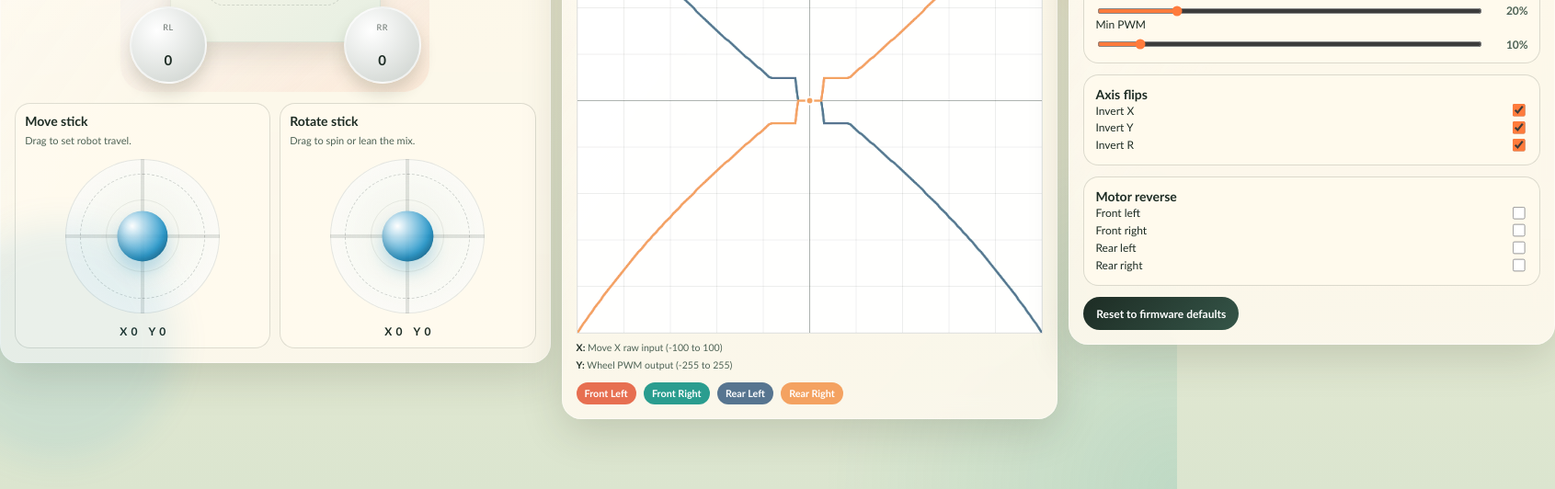
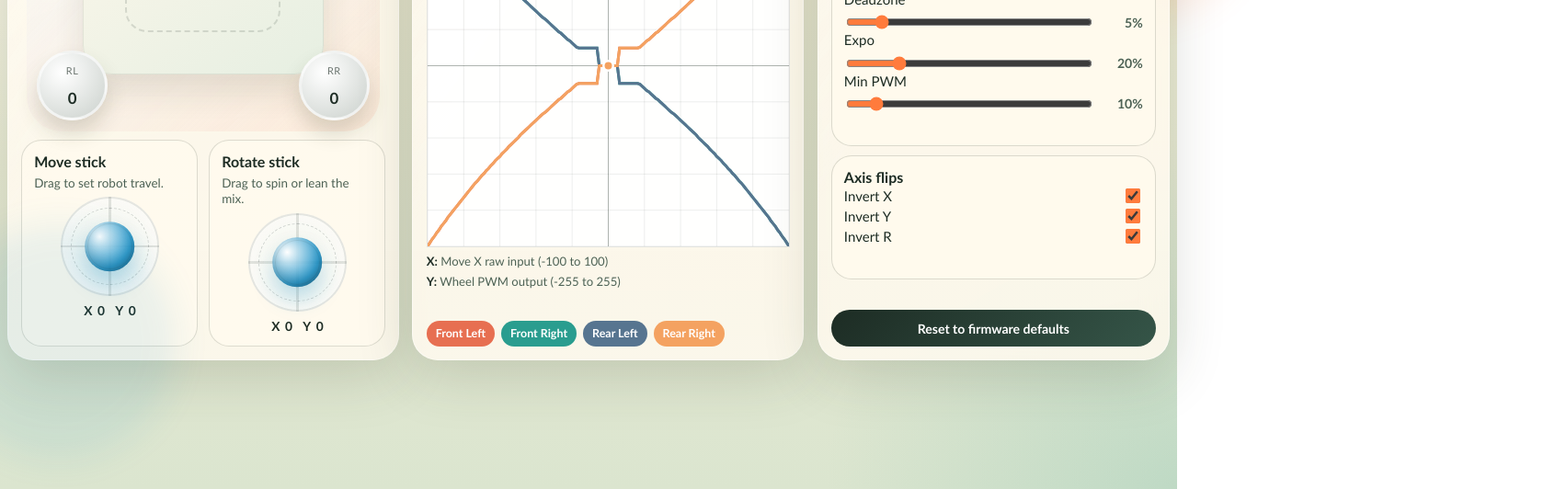
Before and after one commit to aztechell/joystick-explained, a website with bundled scripts: page index.html in a window 1280 px wide. Shown: the part 268-800 px from the top of the page at 92% size, 1691 px wide, since content can reach past the window. Built offline with nearby package versions, Linux system fonts and the light colour scheme.

Commit message:
Remove motor control settings from index.html and app.js; update styles.css for responsive design improvements

```diff
--- a/index.html
+++ b/index.html
@@ -178,26 +178,6 @@
                   </label>
                 </div>
 
-                <div class="settings-group">
-                  <h3>Motor reverse</h3>
-                  <label class="switch-row" for="motor-frontLeft">
-                    <span>Front left</span>
-                    <input type="checkbox" id="motor-frontLeft" data-motor-setting="frontLeft">
-                  </label>
-                  <label class="switch-row" for="motor-frontRight">
-                    <span>Front right</span>
-                    <input type="checkbox" id="motor-frontRight" data-motor-setting="frontRight">
-                  </label>
-                  <label class="switch-row" for="motor-rearLeft">
-                    <span>Rear left</span>
-                    <input type="checkbox" id="motor-rearLeft" data-motor-setting="rearLeft">
-                  </label>
-                  <label class="switch-row" for="motor-rearRight">
-                    <span>Rear right</span>
-                    <input type="checkbox" id="motor-rearRight" data-motor-setting="rearRight">
-                  </label>
-                </div>
-
                 <div class="settings-actions">
                   <button class="reset-button" type="button" id="reset-settings">Reset to firmware defaults</button>
                 </div>
--- a/js/app.js
+++ b/js/app.js
@@ -69,9 +69,6 @@ const dom = {
       "invertY",
       "invertR"
     ].map((key) => [key, document.querySelector(`[data-setting="${key}"]`)])
-  ),
-  motorInputs: Object.fromEntries(
-    ["frontLeft", "frontRight", "rearLeft", "rearRight"].map((key) => [key, document.querySelector(`[data-motor-setting="${key}"]`)])
   ),
   outputs: Object.fromEntries(
     ["maxSpeed", "maxYaw", "deadzone", "expo", "minPwm"].map((key) => [key, document.querySelector(`[data-output="${key}"]`)])
@@ -205,10 +202,6 @@ function renderSettings() {
     }
   }
 
-  for (const [key, input] of Object.entries(dom.motorInputs)) {
-    input.checked = state.settings.motorInvert[key];
-  }
-
   dom.outputs.maxSpeed.textContent = `${state.settings.maxSpeed}%`;
   dom.outputs.maxYaw.textContent = `${state.settings.maxYaw}%`;
   dom.outputs.deadzone.textContent = `${state.settings.deadzone}%`;
@@ -312,14 +305,6 @@ function initializeSettings() {
       const key = target.dataset.setting;
       updateSettings((next) => {
         next[key] = target.type === "checkbox" ? target.checked : Number(target.value);
-      });
-      return;
-    }
-
-    if (target.dataset.motorSetting) {
-      const key = target.dataset.motorSetting;
-      updateSettings((next) => {
-        next.motorInvert[key] = target.checked;
       });
     }
   });
--- a/styles.css
+++ b/styles.css
@@ -1,5 +1,4 @@
 :root {
-  --desktop-page-scale: 0.75;
   --bg-top: #f6f0d8;
   --bg-bottom: #dbe5cf;
   --panel: rgba(255, 250, 238, 0.86);
@@ -722,11 +721,6 @@ output {
 }
 
 @media (min-width: 760px) {
-  .app-shell {
-    zoom: var(--desktop-page-scale);
-    width: calc((100% - 1rem) / var(--desktop-page-scale));
-  }
-
   .joystick-row {
     grid-template-columns: repeat(2, minmax(0, 1fr));
   }
@@ -738,6 +732,206 @@ output {
 
   .curves-layout {
     grid-template-columns: minmax(0, 1fr);
+  }
+}
+
+@media (min-width: 1180px) {
+  .app-shell {
+    padding: 0.5rem 0 0.85rem;
+  }
+
+  .page-content {
+    margin-top: 0.2rem;
+  }
+
+  .simulator-layout {
+    --knob-size: 3.35rem;
+  }
+
+  .sim-top-grid {
+    grid-template-columns: minmax(23rem, 1fr) minmax(23rem, 1fr) minmax(18rem, 0.9fr);
+    align-items: stretch;
+    gap: 0.9rem;
+  }
+
+  .card {
+    padding: 0.9rem;
+  }
+
+  .sim-top-grid > .card {
+    height: 100%;
+  }
+
+  .robot-body {
+    width: min(100%, clamp(24rem, 27.25vw, 29.5rem));
+  }
+
+  .wheel {
+    width: clamp(4.8rem, 4.8vw, 5.8rem);
+    height: clamp(4.8rem, 4.8vw, 5.8rem);
+    padding: 0.3rem;
+  }
+
+  .wheel--front-left,
+  .wheel--front-right {
+    top: 0.7rem;
+  }
+
+  .wheel--rear-left,
+  .wheel--rear-right {
+    bottom: 0.7rem;
+  }
+
+  .wheel--front-left,
+  .wheel--rear-left {
+    left: 0.7rem;
+  }
+
+  .wheel--front-right,
+  .wheel--rear-right {
+    right: 0.7rem;
+  }
+
+  .wheel__label {
+    font-size: 0.68rem;
+  }
+
+  .wheel__value {
+    font-size: 1.05rem;
+  }
+
+  .robot-core__title {
+    font-size: clamp(1.25rem, 2vw, 1.85rem);
+  }
+
+  .robot-core__mode {
+    font-size: 0.84rem;
+  }
+
+  .robot-card .joystick-row {
+    grid-template-columns: repeat(2, minmax(12rem, 1fr));
+    gap: 0.75rem;
+    margin-top: 0.6rem;
+  }
+
+  .robot-card .joystick-card,
+  .settings-group {
+    padding: 0.8rem;
+  }
+
+  .robot-card .joystick-card {
+    width: auto;
+  }
+
+  .robot-card .joystick-pad {
+    max-width: clamp(6.7rem, 7.2vw, 8rem);
+    margin-top: 0.4rem;
+  }
+
+  .mini-head h3,
+  .settings-group h3 {
+    font-size: 1rem;
+  }
+
+  .robot-card .mini-head p,
+  .sim-curves-card .mini-head p,
+  .sim-curves-card .legend-row {
+    font-size: 0.84rem;
+    line-height: 1.3;
+  }
+
+  .raw-readout {
+    gap: 0.7rem;
+    margin-top: 0.45rem;
+    font-size: 0.86rem;
+  }
+
+  .axis-picker {
+    gap: 0.45rem;
+  }
+
+  .axis-picker__button {
+    padding: 0.5rem 0.72rem;
+    font-size: 0.82rem;
+  }
+
+  .chart-block {
+    margin-top: 0.55rem;
+  }
+
+  .robot-card {
+    justify-content: space-between;
+  }
+
+  .sim-curves-card,
+  .settings-card {
+    display: flex;
+    flex-direction: column;
+  }
+
+  .sim-curves-card .chart-block {
+    flex: 1 1 auto;
+    display: flex;
+    flex-direction: column;
+  }
+
+  .sim-curves-card .chart-canvas {
+    width: min(100%, clamp(24.75rem, 28.5vw, 30.7rem));
+    margin-inline: auto;
+  }
+
+  .chart-axes {
+    gap: 0.25rem;
+    margin-top: 0.45rem;
+    font-size: 0.82rem;
+  }
+
+  .legend-row {
+    gap: 0.45rem;
+    margin-top: 0.7rem;
+  }
+
+  .legend-pill {
+    padding: 0.36rem 0.62rem;
+    font-size: 0.78rem;
+  }
+
+  .settings-card {
+    font-size: 0.94rem;
+  }
+
+  .settings-form {
+    height: 100%;
+    gap: 0.65rem;
+  }
+
+  .settings-actions {
+    margin-top: auto;
+  }
+
+  .switch-row,
+  .field-row {
+    gap: 0.4rem;
+  }
+
+  .field-control {
+    gap: 0.55rem;
+  }
+
+  input[type="checkbox"] {
+    width: 1rem;
+    height: 1rem;
+  }
+
+  output {
+    min-width: 3rem;
+    font-size: 0.88rem;
+  }
+
+  .reset-button {
+    width: 100%;
+    padding: 0.72rem 0.95rem;
+    font-size: 0.88rem;
   }
 }
 
```
